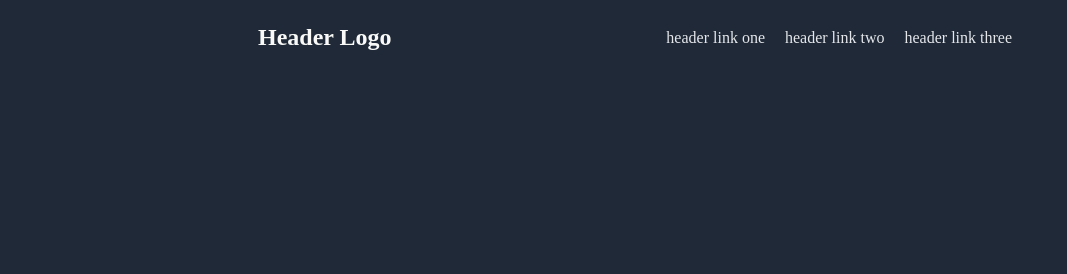
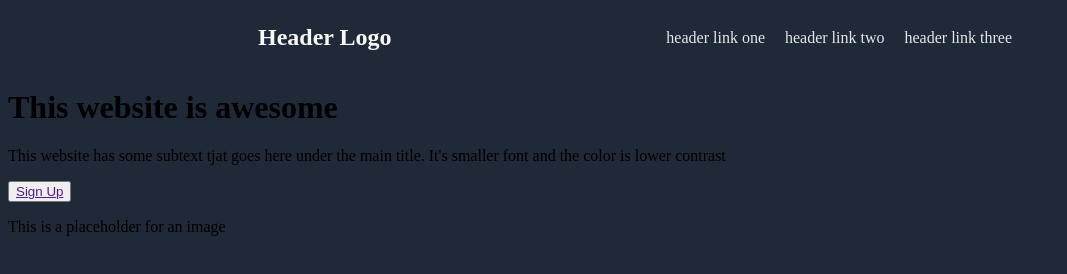
Before and after one commit to Luke-E-S/project1, a plain HTML site: page index.html in a window 1280 px wide. Shown: the whole page, without its empty margins (0-1067 px from the left). Drawn offline with Linux system fonts and the light colour scheme.

Commit message:
feat: added subheader html content

```diff
--- a/index.html
+++ b/index.html
@@ -16,5 +16,22 @@
                 <div class="link-three"><a href="">header link three</a></div>
             </div>
         </div>
+        <div class="subheader-container">
+            <div class="signup-container">
+                <div class="about">
+                    <h1>This website is awesome</h1>
+                    <p>
+                        This website has some subtext tjat goes here under
+                        the main title. It's smaller font and the color is lower contrast
+                    </p>
+                </div>
+                <div class="signup">
+                    <button><a href="">Sign Up</a></button>
+                </div>
+            </div>
+            <div class="image">
+                <p>This is a placeholder for an image</p>
+            </div>
+        </div>
     </body>
 </html>
--- a/style.css
+++ b/style.css
@@ -9,6 +9,8 @@ html {
 *::after {
     box-sizing: inherit;
 }
+
+/* Header content */
 
 .header-container {
     background-color: #1f2937;
@@ -36,6 +38,7 @@ html {
     color: #e5e7eb;
     padding: 10px;
 }
-.link-one,
-.link-two,
-.link-three {
+
+/* Header content */
+
+/* Sub Header content */
```
